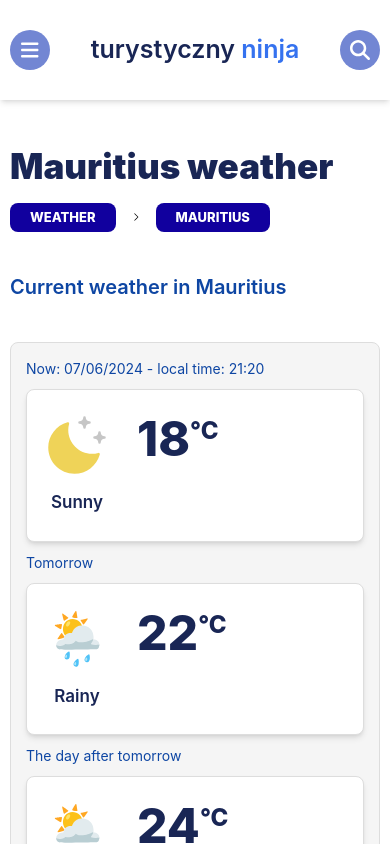
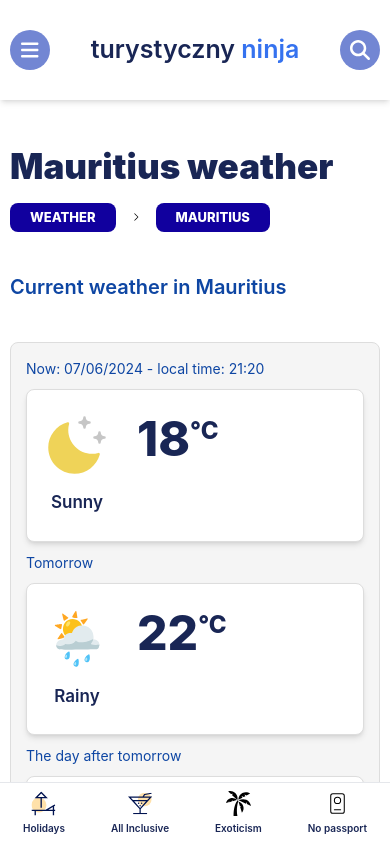
Before and after one commit to Daniel-Musunza/weather, a React (Create React App) app: page / in a window 390 px wide. Shown: the top 844 px of the page. Built offline with nearby package versions, Linux system fonts and the light colour scheme.

Commit message:
added buttom tabs on small screen

```diff
--- /dev/null
+++ b/src/components/ButtomTabs.jsx
@@ -0,0 +1,37 @@
+import React from 'react';
+
+
+const BottomTabs = () => {
+  return (
+    <div className="fixed md:hidden bottom-0 w-full z-[999] bg-white border-t border-gray-200">
+      <div className="flex justify-around items-center py-2">
+        <button className="flex flex-col items-center gap-[5px]">
+            <img src="../../images/icons/wakacje.svg" alt=""
+                    className='h-[25px] w-[25px]'
+            />
+            <span className="text-[10px] font-[600] text-darkBlue-2">Holidays</span>
+        </button>
+        <button className="flex flex-col items-center gap-[5px]">
+            <img src="../../images/icons/all-inclusive.svg" alt=""
+                    className='h-[25px] w-[25px]'
+            />
+            <span className="text-[10px] font-[600] text-darkBlue-2">All Inclusive</span>
+        </button>
+        <button className="flex flex-col items-center gap-[5px]">
+            <img src="../../images/icons/coconut-tree-6-svgrepo-com.svg" alt=""
+                className='h-[25px] w-[25px]'
+            />
+            <span className="text-[10px] font-[600] text-darkBlue-2">Exoticism</span>
+        </button>
+        <button className="flex flex-col items-center gap-[5px]">
+            <img src="../../images/icons/passport-1.svg" alt=""
+                className='h-[25px] w-[25px]'
+            />
+            <span className="text-[10px] font-[600] text-darkBlue-2">No passport</span>
+        </button>
+      </div>
+    </div>
+  );
+};
+
+export default BottomTabs;
--- a/src/components/Home.jsx
+++ b/src/components/Home.jsx
@@ -4,6 +4,7 @@ import icons from '../utils/icons'
 import SearchBar from './SearchBar'
 import WeatherDisplay from './WeatherDisplay'
 import SearchForm from './SearchForm'
+import BottomTabs from './ButtomTabs'
 
 const Home = () => {
   return (
@@ -33,6 +34,7 @@ const Home = () => {
               <SearchForm />
           </div>
       </div>
+      <BottomTabs/>
     </div>
     </>
   )
--- a/src/components/WeatherDisplay.jsx
+++ b/src/components/WeatherDisplay.jsx
@@ -95,7 +95,7 @@ const WeatherDisplay = () => {
     };
 
   return (
-    <div className="flex flex-col gap-[40px] pb-[200px] ">
+    <div className="flex flex-col gap-[40px] xl:pb-[200px] ">
         <div className="">
             <h2 className='text-[20px] font-[600] text-darkBlue'>Current weather in Mauritius</h2>
         </div>
```
Also changed, not shown: public/images/icons/passport-1.svg (added).
